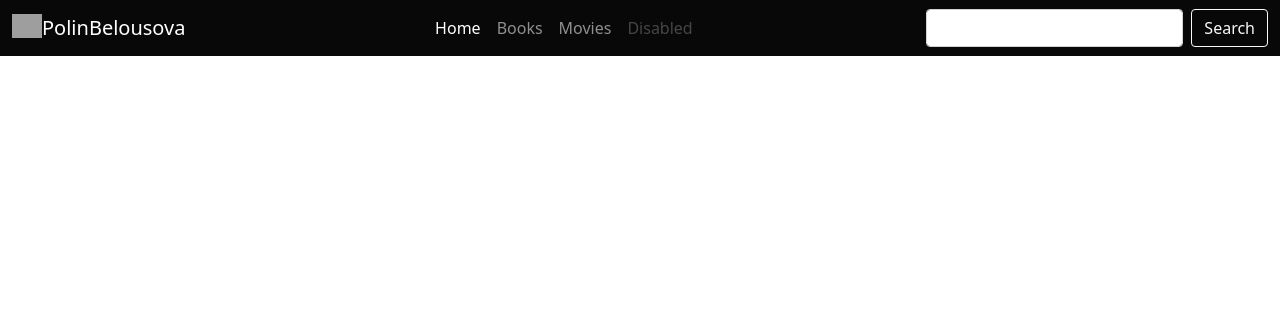
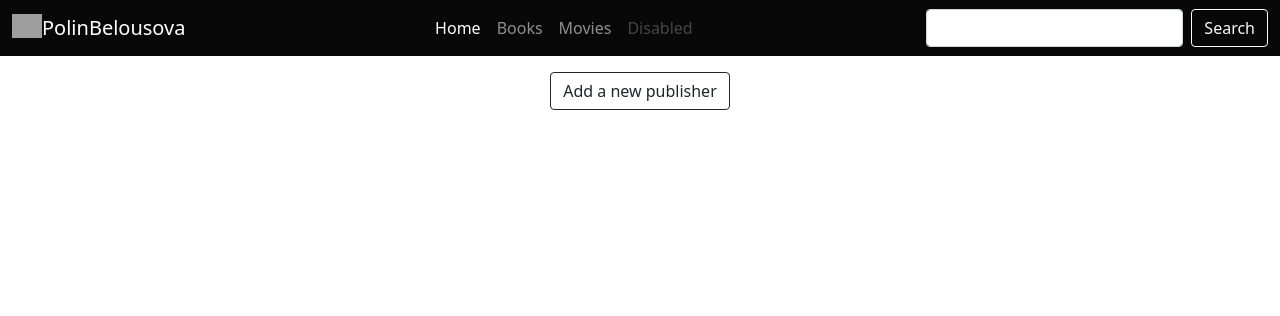
Before and after one commit to melission/reviewMe, a Django app: page /books/ in a window 1280 px wide. Shown: the top 316 px of the page. Run offline with Django 3.2, Linux system fonts and the light colour scheme; data that the repository does not hold is empty; parts of the project's set-up code (start-up, migrations or seed data) failed here and were passed over; grey boxes are pictures that could not be loaded.

Commit message:
add a new block with buttons for creating model-based instances without admin panel. Now only 'add a new publisher'.

```diff
--- a/reviews/templates/book_list.html
+++ b/reviews/templates/book_list.html
@@ -9,6 +9,10 @@
 <body>
 {% block content %}
     {{ context }}
+    <p></p>
+    <div class="d-flex justify-content-center">
+        <a href="/books/publishers/new" class="btn btn-outline-dark" type="submit">Add a new publisher</a>
+    </div>
     <p></p>
     <div class="row justify-content-center">
     {%  for book in book_list %}
```
